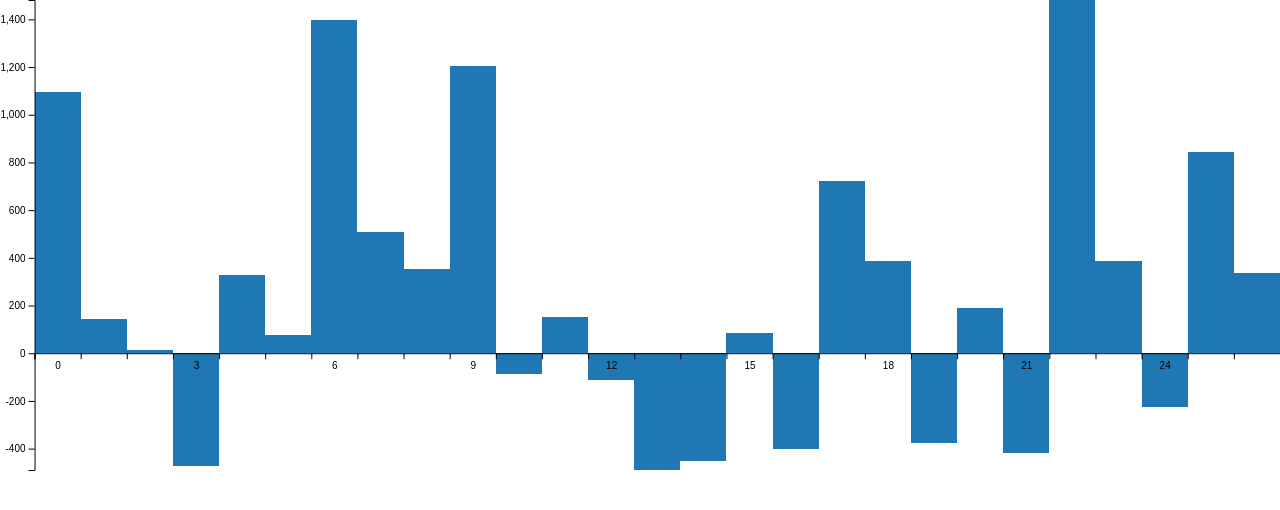
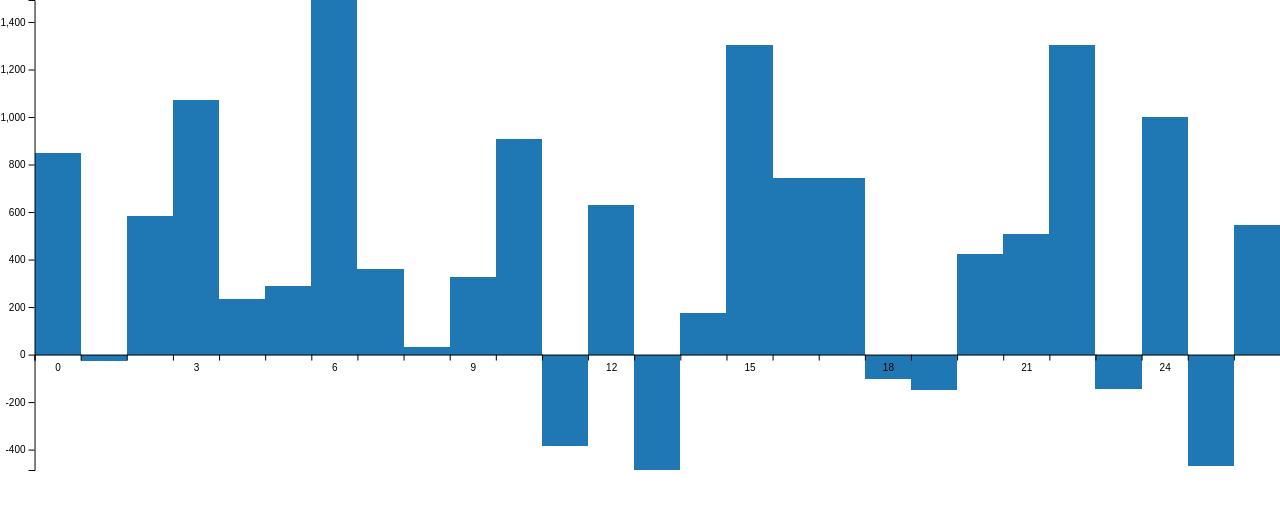
Before and after one commit to WPFerg/d3-charts-experiments, a React (Create React App) app: page / in a window 1280 px wide. Shown: the top 510 px of the page. Built offline with nearby package versions, Linux system fonts and the light colour scheme.

Commit message:
Add data reset

```diff
--- a/src/App.tsx
+++ b/src/App.tsx
@@ -6,12 +6,20 @@ function App() {
   const [data, setData] = useState<number[]>([]);
 
   useEffect(() => {
-    const handle = window.setInterval(
-      () => setData((data) => [...data, -500 + Math.random() * 2000]),
+    const getValue = () => -500 + Math.random() * 2000;
+    const addDataHandle = window.setInterval(
+      () => setData((data) => [...data, getValue()]),
       200
     );
+    const resetDataHandle = window.setInterval(
+      () => setData(Array(25).fill(0).map(getValue)),
+      30000
+    );
 
-    return () => window.clearInterval(handle);
+    return () => {
+      window.clearInterval(addDataHandle);
+      window.clearInterval(resetDataHandle);
+    };
   }, []);
 
   return (
```
